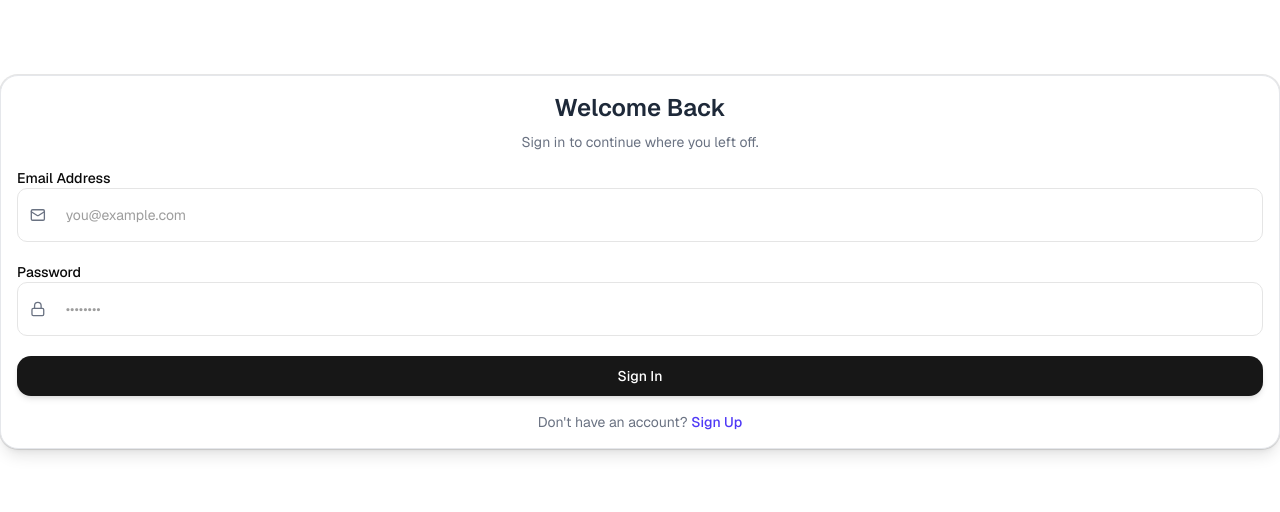
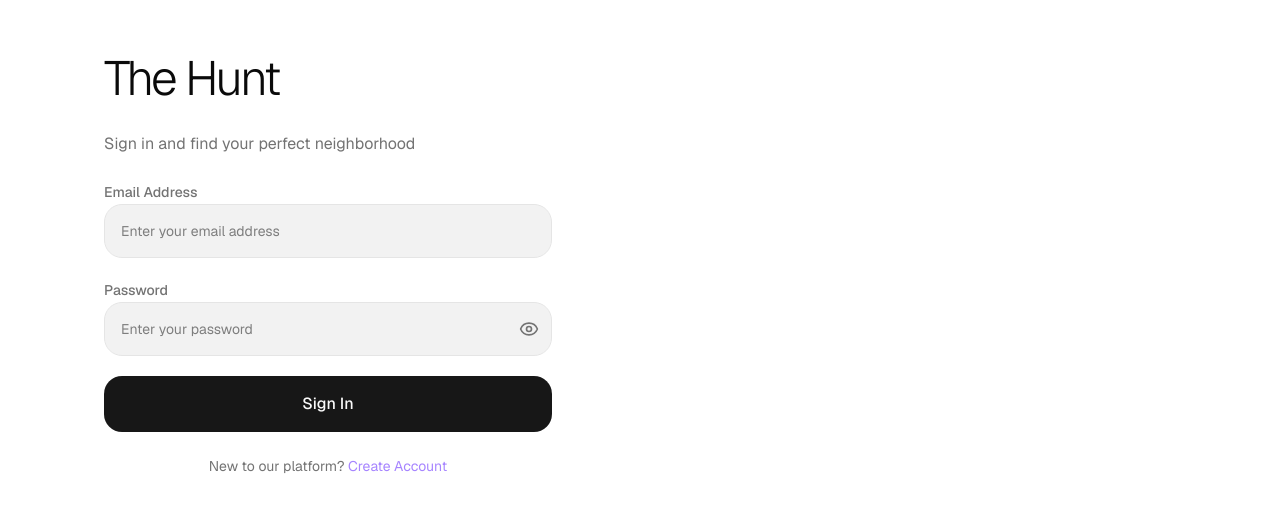
Before and after one commit to ayushkhanvilkar10/neighborhood-analysis-frontend, a Next.js app: page /login in a window 1280 px wide. Shown: the part 138-650 px from the top of the page. Built offline with nearby package versions, Linux system fonts and the light colour scheme; no server answers.

Commit message:
Replace login page with 21st.dev sign-in component and add create account flow
Made-with: Cursor

```diff
--- a/app/globals.css
+++ b/app/globals.css
@@ -113,6 +113,27 @@
     --radius-2xl: calc(var(--radius) * 1.8);
     --radius-3xl: calc(var(--radius) * 2.2);
     --radius-4xl: calc(var(--radius) * 2.6);
+  @keyframes fadeSlideIn {
+  to {
+    opacity: 1;
+    filter: blur(0px);
+    transform: translateY(0px);
+        }
+    }
+  @keyframes slideRightIn {
+  to {
+    opacity: 1;
+    filter: blur(0px);
+    transform: translateX(0px);
+        }
+    }
+  @keyframes testimonialIn {
+  to {
+    opacity: 1;
+    filter: blur(0px);
+    transform: translateY(0px) scale(1);
+        }
+    }
 }
 
 @layer base {
@@ -126,3 +147,27 @@
     @apply font-sans;
     }
 }
+
+@layer utilities {
+  .animate-element {
+    opacity: 0;
+    filter: blur(4px);
+    transform: translateY(12px);
+    animation: fadeSlideIn 0.6s ease-out forwards;
+  }
+  .animate-slide-right {
+    opacity: 0;
+    filter: blur(4px);
+    transform: translateX(30px);
+    animation: slideRightIn 0.8s ease-out forwards;
+  }
+  .animate-delay-100 { animation-delay: 100ms; }
+  .animate-delay-200 { animation-delay: 200ms; }
+  .animate-delay-300 { animation-delay: 300ms; }
+  .animate-delay-400 { animation-delay: 400ms; }
+  .animate-delay-500 { animation-delay: 500ms; }
+  .animate-delay-600 { animation-delay: 600ms; }
+  .animate-delay-700 { animation-delay: 700ms; }
+  .animate-delay-800 { animation-delay: 800ms; }
+  .animate-delay-900 { animation-delay: 900ms; }
+}
--- a/app/login/page.tsx
+++ b/app/login/page.tsx
@@ -3,23 +3,26 @@
 import { useState } from "react";
 import { useRouter } from "next/navigation";
 import { supabase } from "@/lib/supabase";
-import UniqueForm from "@/components/ui/creat-account-form";
-
-
+import { SignInPage } from "@/components/ui/sign-in";
 
 export default function LoginPage() {
   const router = useRouter();
-  const [isSignUp, setIsSignUp] = useState(false);
+  const [mode, setMode] = useState<"signin" | "signup">("signin");
   const [error, setError] = useState<string | null>(null);
   const [success, setSuccess] = useState<string | null>(null);
   const [loading, setLoading] = useState(false);
 
-  async function handleSubmit(email: string, password: string) {
+  async function handleSubmit(event: React.FormEvent<HTMLFormElement>) {
+    event.preventDefault();
     setError(null);
     setSuccess(null);
     setLoading(true);
 
-    if (isSignUp) {
+    const formData = new FormData(event.currentTarget);
+    const email = formData.get("email") as string;
+    const password = formData.get("password") as string;
+
+    if (mode === "signup") {
       const { error } = await supabase.auth.signUp({ email, password });
       if (error) {
         setError(error.message);
@@ -39,15 +42,16 @@ export default function LoginPage() {
   }
 
   function handleToggleMode() {
-    setIsSignUp((prev) => !prev);
+    setMode((prev) => (prev === "signin" ? "signup" : "signin"));
     setError(null);
     setSuccess(null);
   }
 
   return (
-    <div className="flex min-h-screen items-center justify-center">
-      <UniqueForm
-        mode={isSignUp ? "signup" : "signin"}
+    <div className="bg-background text-foreground">
+      <SignInPage
+        heroImageSrc="https://images.unsplash.com/photo-1642615835477-d303d7dc9ee9?w=2160&q=80"
+        mode={mode}
         onSubmit={handleSubmit}
         onToggleMode={handleToggleMode}
         error={error}
--- /dev/null
+++ b/components/ui/sign-in.tsx
@@ -0,0 +1,109 @@
+"use client";
+
+import React, { useState } from 'react';
+import { Eye, EyeOff } from 'lucide-react';
+
+interface SignInPageProps {
+  title?: React.ReactNode;
+  description?: React.ReactNode;
+  heroImageSrc?: string;
+  mode?: 'signin' | 'signup';
+  onSubmit?: (event: React.FormEvent<HTMLFormElement>) => void;
+  onToggleMode?: () => void;
+  error?: string | null;
+  success?: string | null;
+  loading?: boolean;
+}
+
+const GlassInputWrapper = ({ children }: { children: React.ReactNode }) => (
+  <div className="rounded-2xl border border-border bg-foreground/5 backdrop-blur-sm transition-colors focus-within:border-violet-400/70 focus-within:bg-violet-500/10">
+    {children}
+  </div>
+);
+
+export const SignInPage: React.FC<SignInPageProps> = ({
+  title,
+  description,
+  heroImageSrc,
+  mode = 'signin',
+  onSubmit,
+  onToggleMode,
+  error,
+  success,
+  loading,
+}) => {
+  const [showPassword, setShowPassword] = useState(false);
+
+  const isSignUp = mode === 'signup';
+
+  const defaultTitle = isSignUp
+    ? <span className="font-light text-foreground tracking-tighter">Join The Hunt</span>
+    : <span className="font-light text-foreground tracking-tighter">The Hunt</span>;
+
+  const defaultDescription = isSignUp
+    ? "Create your account and start discovering your perfect neighborhood"
+    : "Sign in and find your perfect neighborhood";
+
+  return (
+    <div className="h-[100dvh] flex flex-col md:flex-row font-geist w-[100dvw]">
+      <section className="flex-1 flex items-center justify-center p-8">
+        <div className="w-full max-w-md">
+          <div className="flex flex-col gap-6">
+            <h1 className="animate-element animate-delay-100 text-4xl md:text-5xl font-semibold leading-tight">
+              {title || defaultTitle}
+            </h1>
+            <p className="animate-element animate-delay-200 text-muted-foreground">
+              {description || defaultDescription}
+            </p>
+
+            <form className="space-y-5" onSubmit={onSubmit}>
+              <div className="animate-element animate-delay-300">
+                <label className="text-sm font-medium text-muted-foreground">Email Address</label>
+                <GlassInputWrapper>
+                  <input name="email" type="email" placeholder="Enter your email address" className="w-full bg-transparent text-sm p-4 rounded-2xl focus:outline-none" />
+                </GlassInputWrapper>
+              </div>
+
+              <div className="animate-element animate-delay-400">
+                <label className="text-sm font-medium text-muted-foreground">Password</label>
+                <GlassInputWrapper>
+                  <div className="relative">
+                    <input name="password" type={showPassword ? 'text' : 'password'} placeholder="Enter your password" className="w-full bg-transparent text-sm p-4 pr-12 rounded-2xl focus:outline-none" />
+                    <button type="button" onClick={() => setShowPassword(!showPassword)} className="absolute inset-y-0 right-3 flex items-center">
+                      {showPassword ? <EyeOff className="w-5 h-5 text-muted-foreground hover:text-foreground transition-colors" /> : <Eye className="w-5 h-5 text-muted-foreground hover:text-foreground transition-colors" />}
+                    </button>
+                  </div>
+                </GlassInputWrapper>
+              </div>
+
+              {error && <p className="animate-element text-sm text-red-500">{error}</p>}
+              {success && <p className="animate-element text-sm text-green-500">{success}</p>}
+
+              <button
+                type="submit"
+                disabled={loading}
+                className="animate-element animate-delay-500 w-full rounded-2xl bg-primary py-4 font-medium text-primary-foreground hover:bg-primary/90 transition-colors disabled:opacity-50"
+              >
+                {loading ? 'Loading…' : isSignUp ? 'Create Account' : 'Sign In'}
+              </button>
+            </form>
+
+            <p className="animate-element animate-delay-600 text-center text-sm text-muted-foreground">
+              {isSignUp ? (
+                <>Already have an account?{' '}<a href="#" onClick={(e) => { e.preventDefault(); onToggleMode?.(); }} className="text-violet-400 hover:underline transition-colors">Sign In</a></>
+              ) : (
+                <>New to our platform?{' '}<a href="#" onClick={(e) => { e.preventDefault(); onToggleMode?.(); }} className="text-violet-400 hover:underline transition-colors">Create Account</a></>
+              )}
+            </p>
+          </div>
+        </div>
+      </section>
+
+      {heroImageSrc && (
+        <section className="hidden md:block flex-1 relative p-4">
+          <div className="animate-slide-right animate-delay-300 absolute inset-4 rounded-3xl bg-cover bg-center" style={{ backgroundImage: `url(${heroImageSrc})` }}></div>
+        </section>
+      )}
+    </div>
+  );
+};
```
